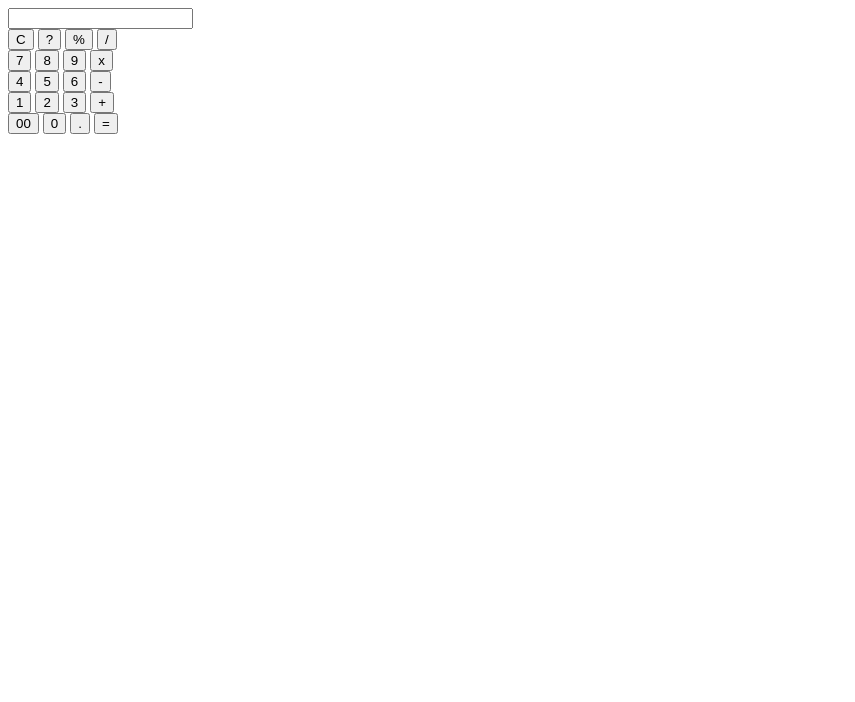
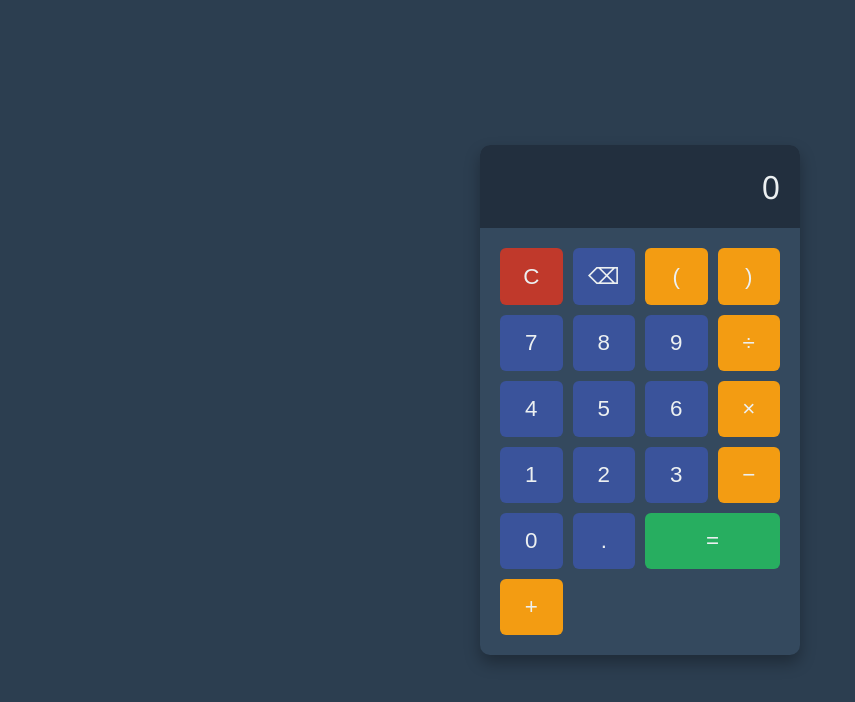
Before and after one commit to riteshshas/calc, a plain HTML site: page index.html in a window 1280 px wide. Shown: the whole page, without its empty margins (0-855 px from the left). Drawn offline with Linux system fonts and the light colour scheme.

Commit message:
Update index.html

```diff
--- a/index.html
+++ b/index.html
@@ -1,45 +1,181 @@
 <!DOCTYPE html>
 <html lang="en">
 <head>
-   <title>Calculator</title>
-   <link rel="stylesheet" href="style.css">
+<meta charset="UTF-8" />
+<meta name="viewport" content="width=device-width, initial-scale=1" />
+<title>Advanced Calculator</title>
+<style>
+  body {
+    font-family: 'Segoe UI', Tahoma, Geneva, Verdana, sans-serif;
+    display: flex;
+    justify-content: center;
+    align-items: center;
+    height: 100vh;
+    background: #2c3e50;
+    margin: 0;
+  }
+  .calculator {
+    background: #34495e;
+    border-radius: 10px;
+    box-shadow: 0 8px 16px rgba(0,0,0,0.3);
+    width: 320px;
+  }
+  .display {
+    background: #222f3e;
+    color: #ecf0f1;
+    font-size: 2rem;
+    padding: 20px;
+    text-align: right;
+    border-top-left-radius: 10px;
+    border-top-right-radius: 10px;
+    overflow-x: auto;
+    white-space: nowrap;
+  }
+  .buttons {
+    display: grid;
+    grid-template-columns: repeat(4, 1fr);
+    gap: 10px;
+    padding: 20px;
+  }
+  button {
+    font-size: 1.4rem;
+    padding: 15px;
+    border: none;
+    border-radius: 6px;
+    background: #3a539b;
+    color: #ecf0f1;
+    cursor: pointer;
+    transition: background 0.3s ease;
+    user-select: none;
+  }
+  button.operator {
+    background: #f39c12;
+  }
+  button.equal {
+    background: #27ae60;
+    grid-column: span 2;
+  }
+  button.clear {
+    background: #c0392b;
+  }
+  button:hover {
+    filter: brightness(1.1);
+  }
+  button:active {
+    filter: brightness(0.9);
+  }
+</style>
 </head>
 <body>
-   <div id="calc">
-      <div id="content">
-         <form>
-            <div id="output">
-               <input type="text" id='res'>
-            </div>
-            <div class="btn">
-               <input type="button" value='C' onclick="Clear()" id="clear">
-               <input type="button" value='?' onclick="Back()" id="backspace">
-               <input type="button" value='%' onclick="Solve('%')">
-               <input type="button" value='/' onclick="Solve('/')">
-               <br>
-               <input type="button" value='7' onclick="Solve('7')">
-               <input type="button" value='8' onclick="Solve('8')">
-               <input type="button" value='9' onclick="Solve('9')">
-               <input type="button" value='x' onclick="Solve('*')">
-               <br>
-               <input type="button" value='4' onclick="Solve('4')">
-               <input type="button" value='5' onclick="Solve('5')">
-               <input type="button" value='6' onclick="Solve('6')">
-               <input type="button" value='-' onclick="Solve('-')">
-               <br>
-               <input type="button" value='1' onclick="Solve('1')">
-               <input type="button" value='2' onclick="Solve('2')">
-               <input type="button" value='3' onclick="Solve('3')">
-               <input type="button" value='+' onclick="Solve('+')">
-               <br>
-               <input type="button" value='00' onclick="Solve('00')">
-               <input type="button" value='0' onclick="Solve('0')">
-               <input type="button" value='.' onclick="Solve('.')">
-               <input type="button" value='=' onclick="Result()">
-            </div>
-         </form>
-      </div>
-   </div>
-   <script src='index.js'></script>
+
+<div class="calculator">
+  <div id="display" class="display">0</div>
+  <div class="buttons">
+    <button class="clear" id="clear">C</button>
+    <button id="backspace">⌫</button>
+    <button class="operator" data-value="(">(</button>
+    <button class="operator" data-value=")">)</button>
+
+    <button data-value="7">7</button>
+    <button data-value="8">8</button>
+    <button data-value="9">9</button>
+    <button class="operator" data-value="/">÷</button>
+
+    <button data-value="4">4</button>
+    <button data-value="5">5</button>
+    <button data-value="6">6</button>
+    <button class="operator" data-value="*">×</button>
+
+    <button data-value="1">1</button>
+    <button data-value="2">2</button>
+    <button data-value="3">3</button>
+    <button class="operator" data-value="-">−</button>
+
+    <button data-value="0">0</button>
+    <button data-value=".">.</button>
+    <button class="equal" id="equals">=</button>
+    <button class="operator" data-value="+">+</button>
+  </div>
+</div>
+
+<script>
+  const display = document.getElementById('display');
+  const buttons = document.querySelectorAll('button[data-value]');
+  const clearBtn = document.getElementById('clear');
+  const backspaceBtn = document.getElementById('backspace');
+  const equalsBtn = document.getElementById('equals');
+
+  // Append value to display
+  function appendToDisplay(value) {
+    if(display.textContent === '0' && value !== '.') {
+      display.textContent = value;
+    } else {
+      display.textContent += value;
+    }
+  }
+
+  // Clear display
+  clearBtn.addEventListener('click', () => {
+    display.textContent = '0';
+  });
+
+  // Backspace
+  backspaceBtn.addEventListener('click', () => {
+    if(display.textContent.length > 1) {
+      display.textContent = display.textContent.slice(0, -1);
+    } else {
+      display.textContent = '0';
+    }
+  });
+
+  // Button click events for numbers and operators
+  buttons.forEach(button => {
+    button.addEventListener('click', () => {
+      appendToDisplay(button.getAttribute('data-value'));
+    });
+  });
+
+  // Evaluate expression
+  equalsBtn.addEventListener('click', () => {
+    try {
+      // Replace special characters with JS operators
+      let expression = display.textContent
+        .replace(/÷/g, '/')
+        .replace(/×/g, '*')
+        .replace(/−/g, '-');
+
+      // Evaluate expression safely
+      const result = evalExpression(expression);
+      display.textContent = result;
+    } catch {
+      display.textContent = "Error";
+    }
+  });
+
+  // Evaluate expression safely
+  function evalExpression(expr) {
+    // Check for invalid characters to avoid security issues
+    if(/[^-()\d/*+.]/.test(expr)) {
+      throw new Error("Invalid characters");
+    }
+    // Use Function constructor for safer eval
+    return Function('"use strict";return (' + expr + ')')();
+  }
+
+  // Keyboard support
+  window.addEventListener('keydown', e => {
+    const allowedKeys = '0123456789+-*/().';
+    if(allowedKeys.includes(e.key)) {
+      appendToDisplay(e.key);
+    } else if(e.key === 'Enter') {
+      equalsBtn.click();
+    } else if(e.key === 'Backspace') {
+      backspaceBtn.click();
+    } else if(e.key.toLowerCase() === 'c') {
+      clearBtn.click();
+    }
+  });
+</script>
+
 </body>
 </html>
```
